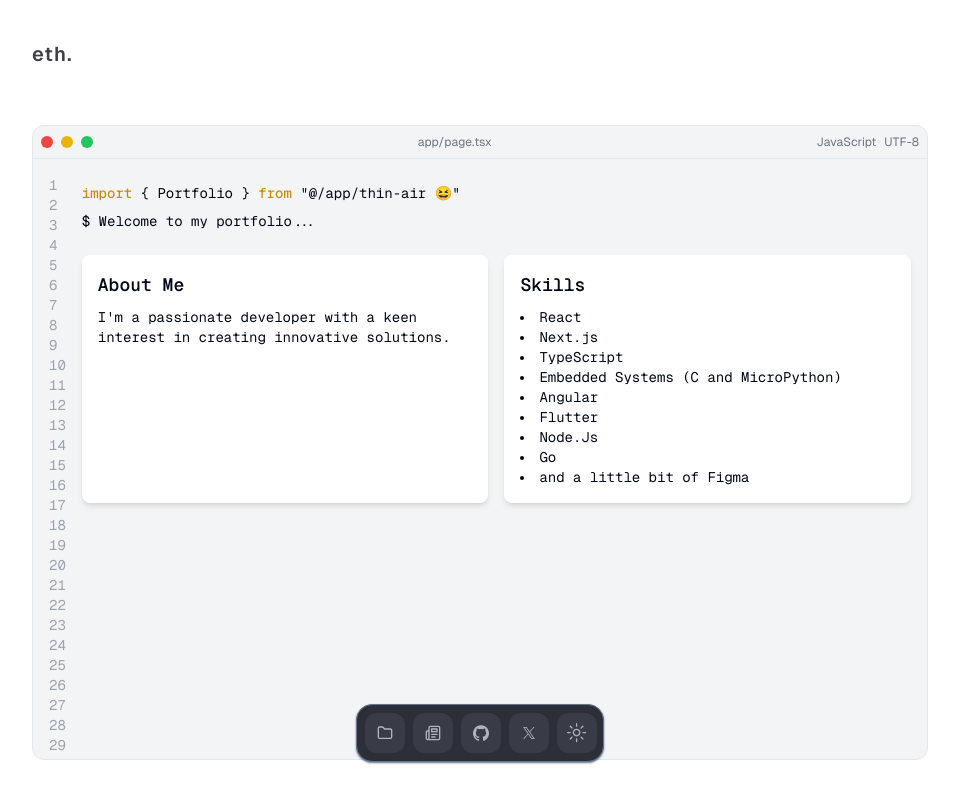
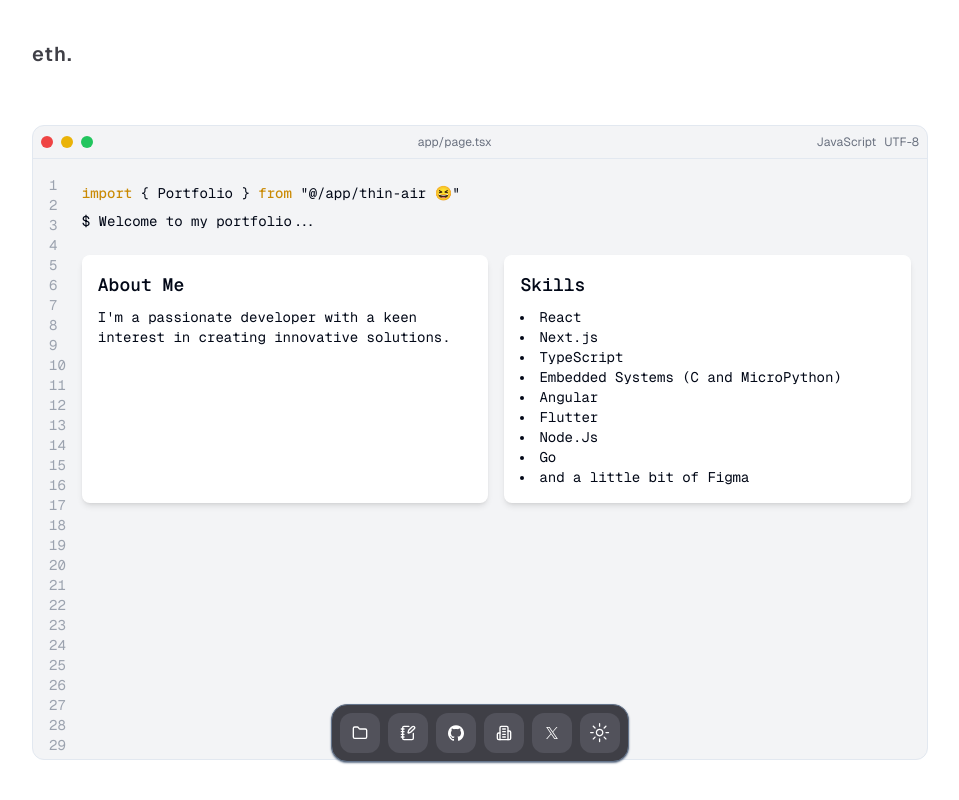
Before and after one commit to seths10/portfolio, a Next.js app: page / in a window 1280 px wide. Shown: the whole page, without its empty margins (160-1119 px from the left). Built offline with nearby package versions, Linux system fonts and the light colour scheme.

Commit message:
chore: add more options to the bottom nav

```diff
--- a/app/_bottom-nav/bottom-nav.tsx
+++ b/app/_bottom-nav/bottom-nav.tsx
@@ -1,5 +1,5 @@
 import { cn } from "@/lib/utils";
-import { CodeIcon, FolderIcon, NewspaperIcon } from "lucide-react";
+import { Building2, FolderIcon, NotebookPen } from "lucide-react";
 import { siteConfig } from "@/config/site";
 import { ModeToggle } from "@/components/ui/mode-toogle";
 import { Icons } from "@/components/icons/icons";
@@ -46,7 +46,6 @@ function BottomNav() {
         transform: "translateX(-50%)",
       }
     : {
-        // Once the animation ends, use CSS to properly position the dock
         top: "calc(100dvh - 96px)",
         width: "fit-content",
         height: "fit-content",
@@ -95,7 +94,7 @@ function BottomNav() {
             </Link>
             <Link href={siteConfig.links.blog} rel="noreferrer">
               <HeaderDockItem>
-                <NewspaperIcon className="h-4 w-4" />
+                <NotebookPen className="h-4 w-4" />
                 <span className="sr-only">Components</span>
               </HeaderDockItem>
             </Link>
@@ -107,6 +106,12 @@ function BottomNav() {
               <HeaderDockItem>
                 <Icons.gitHub className="h-4 w-4" />
                 <span className="sr-only">GitHub</span>
+              </HeaderDockItem>
+            </Link>
+            <Link href="/companies" rel="noreferrer">
+              <HeaderDockItem>
+                <Building2 className="h-4 w-4" />
+                <span className="sr-only">Companies</span>
               </HeaderDockItem>
             </Link>
             <Link
```
